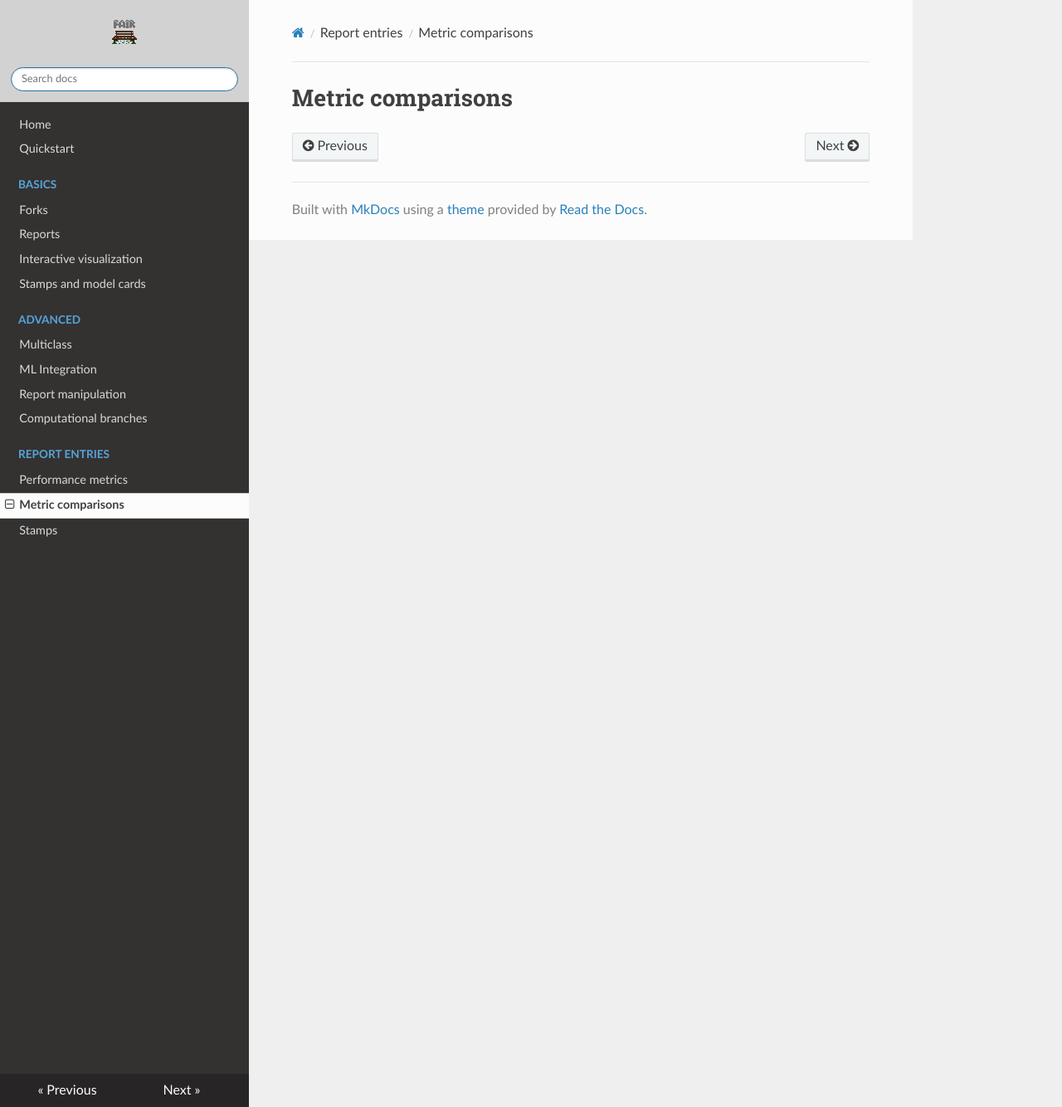
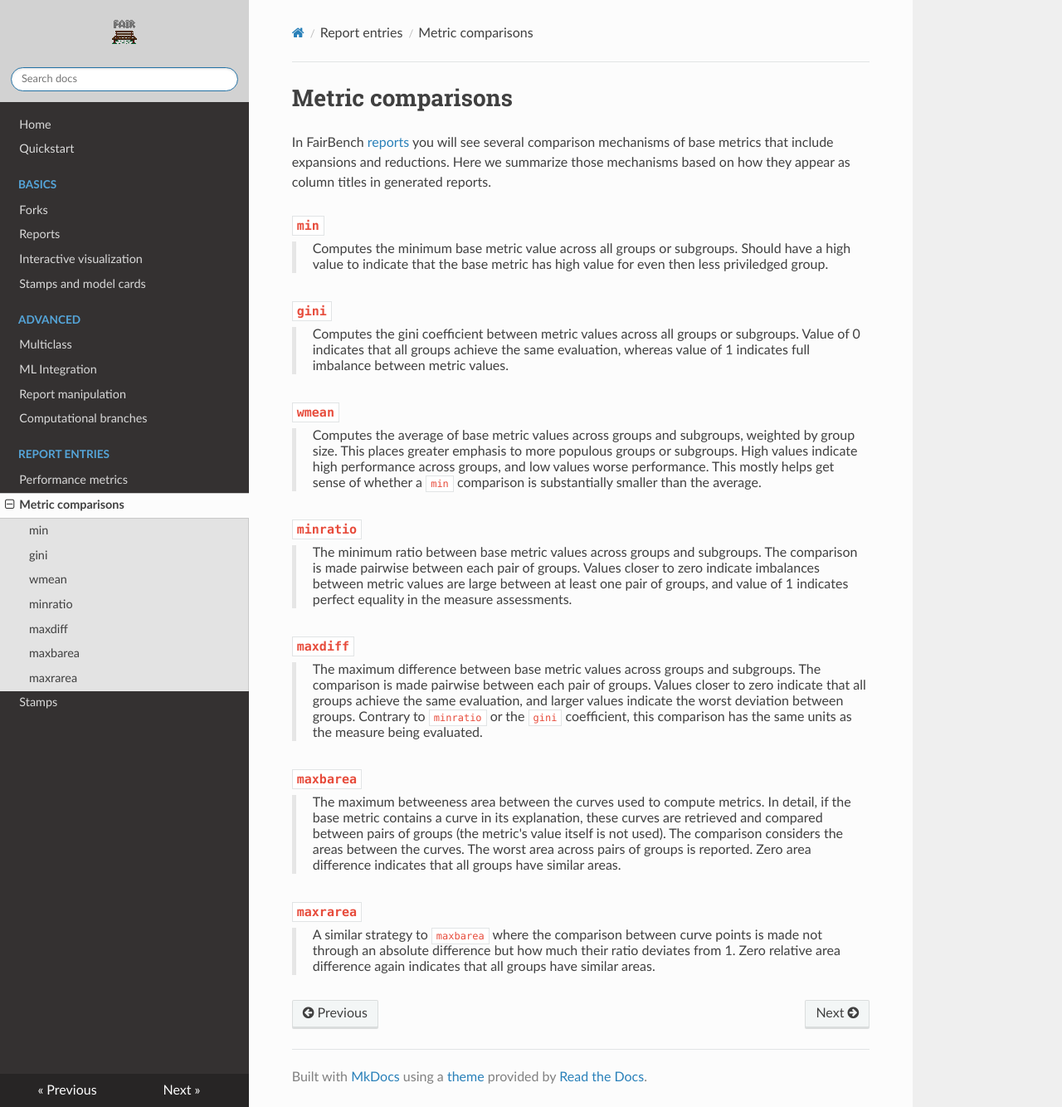
Before and after one commit to mever-team/FairBench, an MkDocs documentation site: the page built from docs/advanced/comparisons.md, in a window 1280 px wide and 1334 px high. Shown: the whole window at 83% size. Built offline with MkDocs 1.6.1, drawn with Linux system fonts in a browser that asks for light colours; nearby versions of some CDN libraries.

Commit message:
more complete documentation

```diff
--- a/docs/advanced/comparisons.md
+++ b/docs/advanced/comparisons.md
@@ -1 +1,76 @@
 # Metric comparisons
+
+In FairBench [reports](../basics/reports.md) you will see
+several comparison mechanisms of base metrics that include expansions
+and reductions. Here we summarize those mechanisms based on
+how they appear as column titles in generated reports.
+
+### `min`
+<div class="doc" markdown="span">
+Computes the minimum base metric value across all groups or
+subgroups. Should have a high value to indicate that the base
+metric has high value for even then less priviledged group.</div>
+
+### `gini`
+<div class="doc" markdown="span">
+Computes the gini coefficient between metric values
+across all groups or subgroups. Value of 0 indicates
+that all groups achieve the same evaluation, whereas
+value of 1 indicates full imbalance between metric
+values.</div>
+
+### `wmean`
+<div class="doc" markdown="span">
+Computes the average of base metric values across
+groups and subgroups, weighted by group size. This
+places greater emphasis to more populous groups
+or subgroups. High values indicate high performance
+across groups, and low values worse performance.
+This mostly helps get sense of whether a `min`
+comparison is substantially smaller than the average.
+</div>
+
+### `minratio`
+<div class="doc" markdown="span">
+The minimum ratio between base metric values
+across groups and subgroups. The comparison is made
+pairwise between each pair of groups. Values closer
+to zero indicate imbalances between metric values
+are large between at least one pair of groups,
+and value of 1 indicates perfect equality in
+the measure assessments.
+</div>
+
+### `maxdiff`
+<div class="doc" markdown="span">
+The maximum difference between base metric values
+across groups and subgroups. The comparison is made
+pairwise between each pair of groups. Values closer
+to zero indicate that all groups achieve the same
+evaluation, and larger values indicate the worst
+deviation between groups. Contrary to
+`minratio` or the `gini`
+coefficient, this comparison has the same units
+as the measure being evaluated.
+</div>
+
+### `maxbarea`
+<div class="doc" markdown="span">
+The maximum betweeness area between the curves used to
+compute metrics. In detail, if the base metric contains a
+curve in its explanation, these curves are retrieved
+and compared between pairs of groups (the metric's
+value itself is not used). The comparison considers
+the areas between the curves. The worst area across
+pairs of groups is reported. Zero area difference
+indicates that all groups have similar areas.
+</div>
+
+### `maxrarea`
+<div class="doc" markdown="span">
+A similar strategy to `maxbarea` where the comparison
+between curve points is made not through an absolute
+difference but how much their ratio deviates from 1.
+Zero relative area difference again
+indicates that all groups have similar areas.
+</div>
```
Also changed, not shown: docs/advanced/multiclass.md (+3 -0 lines), docs/advanced/stamps.md (+46 -0 lines), docs/basics/reports.md (+3 -1 lines).
